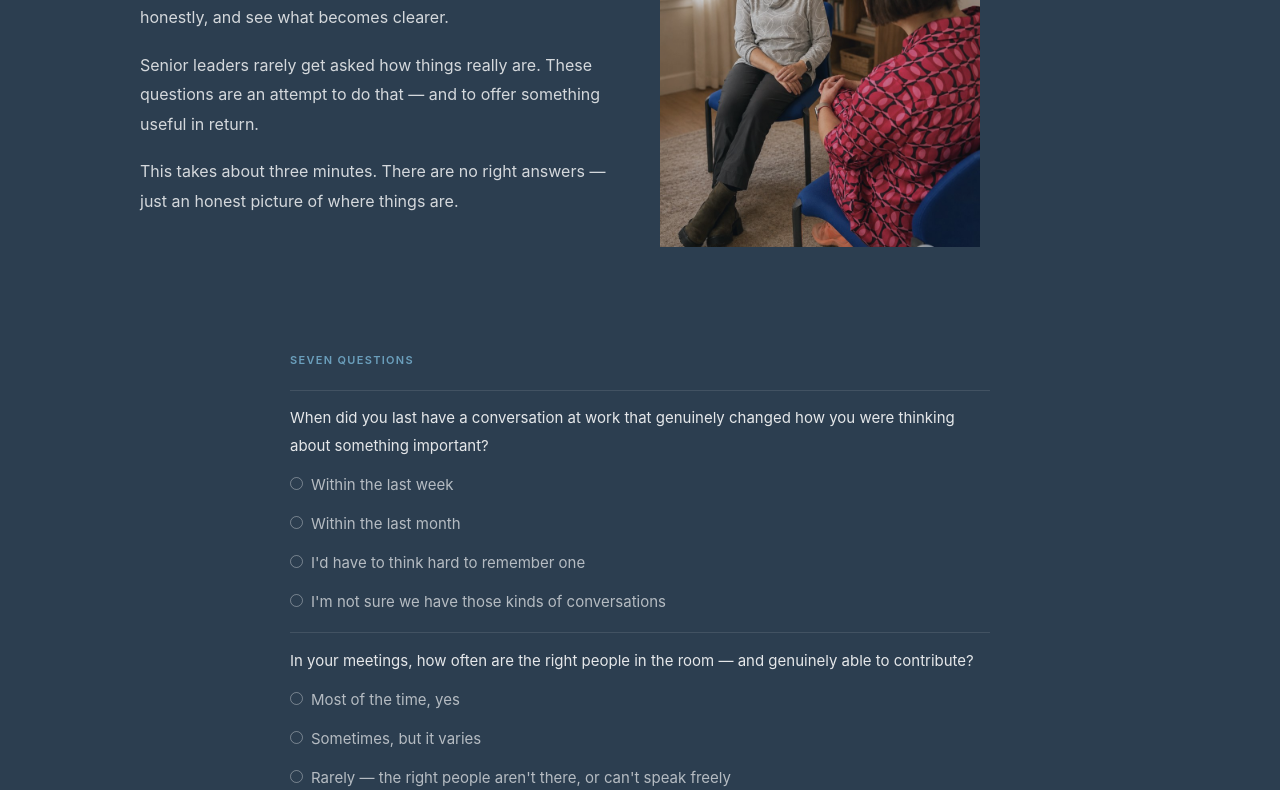
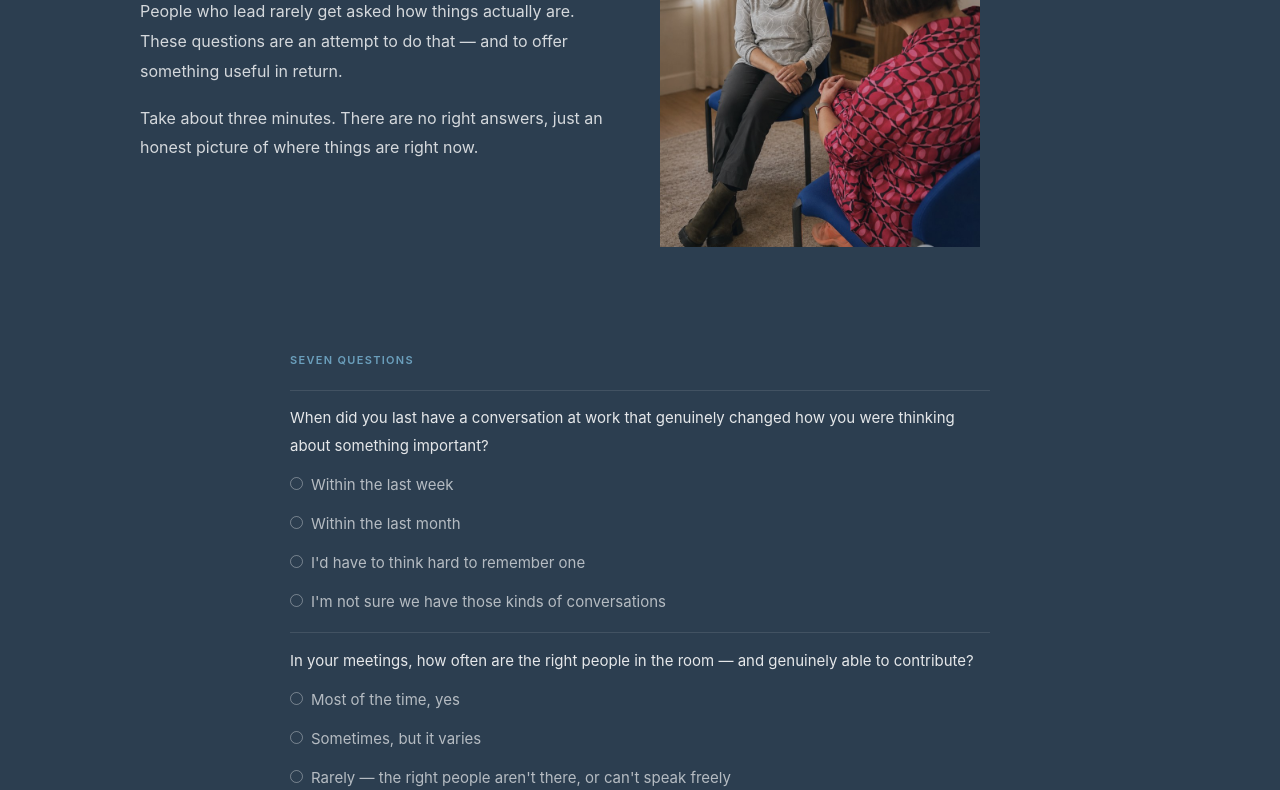
Before and after one commit to Mitziwyman/thinking-together, a plain HTML site: page you.html in a window 1280 px wide. Shown: the part 260-1050 px from the top of the page. Drawn offline with Linux system fonts and the light colour scheme.

Commit message:
Rewrite /you hero intro paragraphs

```diff
--- a/you.html
+++ b/you.html
@@ -467,9 +467,8 @@
   <div class="hero-inner hero-flex">
     <div class="hero-text">
       <h1>About You</h1>
-      <p class="hero-intro">An invitation to notice where your attention and energy actually are right now — not where you think they should be. Answer honestly, and see what becomes clearer.</p>
-      <p class="hero-intro">Senior leaders rarely get asked how things really are. These questions are an attempt to do that — and to offer something useful in return.</p>
-      <p class="hero-intro">This takes about three minutes. There are no right answers — just an honest picture of where things are.</p>
+      <p class="hero-intro">People who lead rarely get asked how things actually are. These questions are an attempt to do that — and to offer something useful in return.</p>
+      <p class="hero-intro">Take about three minutes. There are no right answers, just an honest picture of where things are right now.</p>
     </div>
     <div class="hero-photo">
       <img src="hero-you.jpg" alt="">
```
